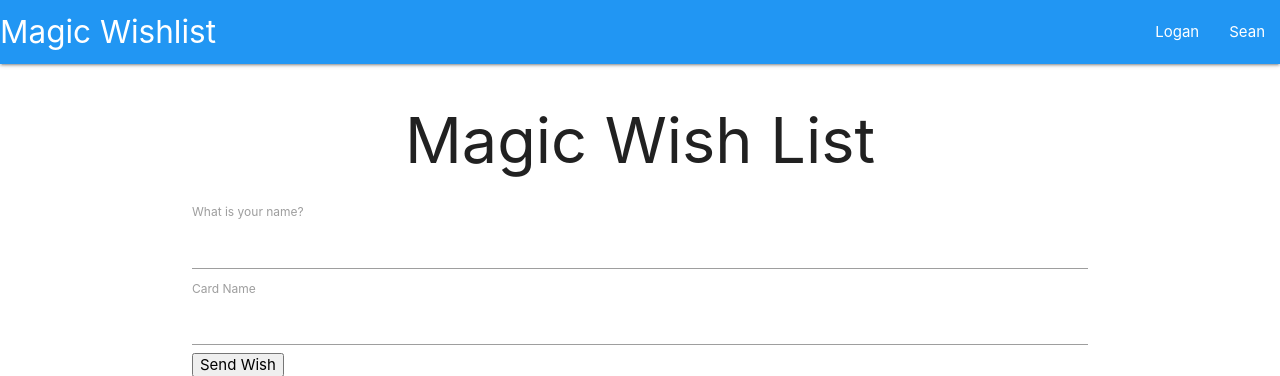
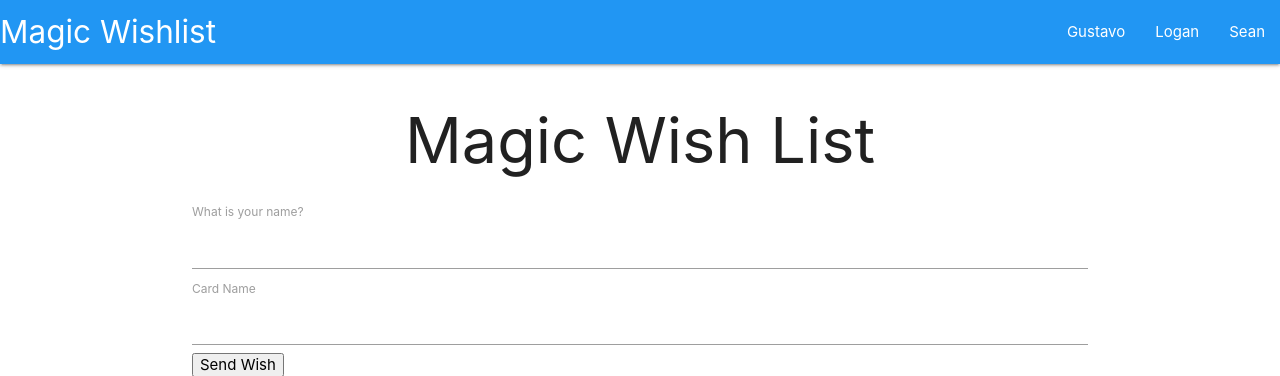
Before and after one commit to stfarrell/magic-wishlist, a Flask app: page / in a window 1280 px wide. Shown: the top 376 px of the page. Run offline with Flask 2, Linux system fonts and the light colour scheme; data that the repository does not hold is empty; some libraries are stand-ins or nearby versions.

Commit message:
added Gustavo back in

```diff
--- a/app/templates/index.html
+++ b/app/templates/index.html
@@ -12,7 +12,9 @@
     <nav>
       <div class="nav-wrapper blue">
         <a href="#" class="brand-logo">Magic Wishlist</a>
-        <ul id="nav-mobile" class="right"</a></li>
+        <ul id="nav-mobile" class="right" </a>
+          </li>
+          <li><a href="#gusList">Gustavo</a></li>
           <li><a href="#logList">Logan</a></li>
           <li><a href="#seanList">Sean</a></li>
         </ul>
```
